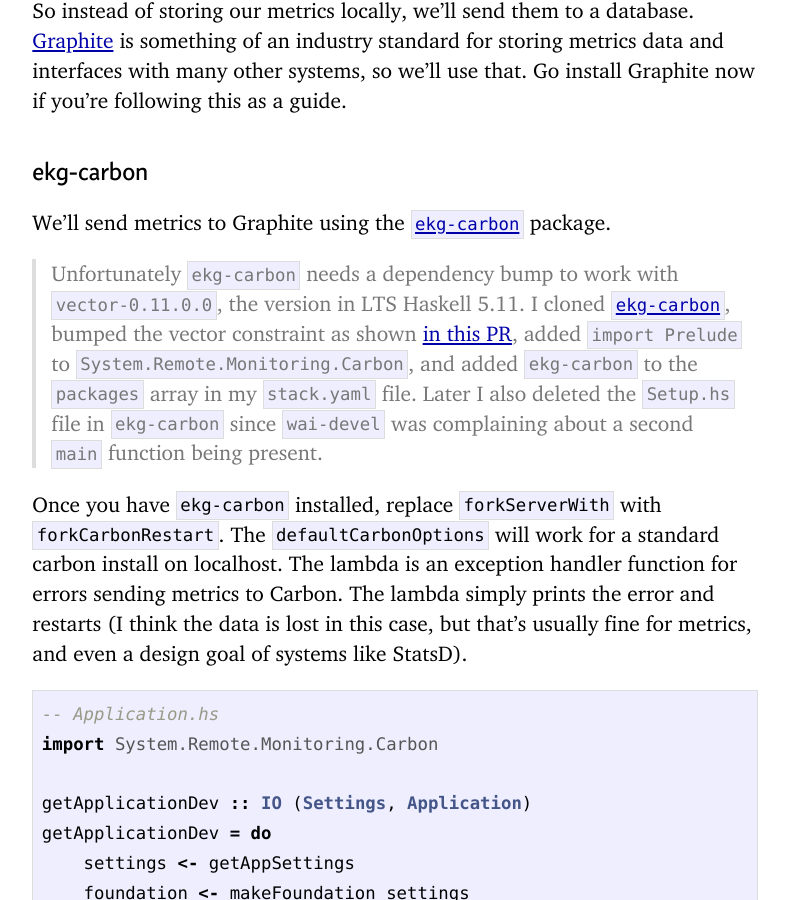
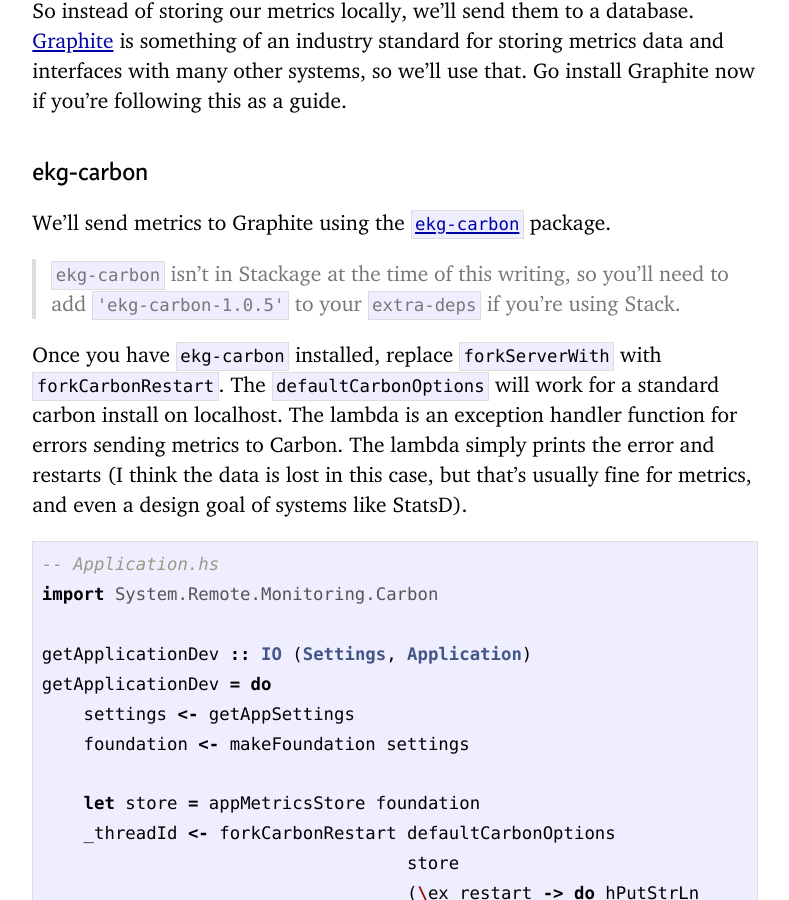
Before and after one commit to MaxGabriel/maxgabriel.github.com, a Jekyll site: the page built from _posts/2016-04-13-ekg-yesod.md, in a window 1280 px wide and 900 px high, scrolled down 7256 px. Shown: the whole window, without its empty margins (245-1034 px from the left). Built offline with Jekyll 4.4.1, drawn with Linux system fonts in a browser that asks for light colours.

Commit message:
Remove directions to install ekg-yesod as a local package, now that 1.0.5 is out

```diff
--- a/_posts/2016-04-13-ekg-yesod.md
+++ b/_posts/2016-04-13-ekg-yesod.md
@@ -182,7 +182,7 @@
 
 We'll send metrics to Graphite using the [`ekg-carbon`](https://hackage.haskell.org/package/ekg-carbon) package.
 
-> Unfortunately `ekg-carbon` needs a dependency bump to work with `vector-0.11.0.0`, the version in LTS Haskell 5.11. I cloned [`ekg-carbon`](https://github.com/ocharles/ekg-carbon), bumped the vector constraint as shown [in this PR](https://github.com/ocharles/ekg-carbon/pull/6/files), added `import Prelude` to `System.Remote.Monitoring.Carbon`, and added `ekg-carbon` to the `packages` array in my `stack.yaml` file. Later I also deleted the `Setup.hs` file in `ekg-carbon` since `wai-devel` was complaining about a second `main` function being present.
+> `ekg-carbon` isn't in Stackage at the time of this writing, so you'll need to add `'ekg-carbon-1.0.5'` to your `extra-deps` if you're using Stack.
 
 Once you have `ekg-carbon` installed, replace `forkServerWith` with `forkCarbonRestart`. The `defaultCarbonOptions` will work for a standard carbon install on localhost. The lambda is an exception handler function for errors sending metrics to Carbon. The lambda simply prints the error and restarts (I think the data is lost in this case, but that's usually fine for metrics, and even a design goal of systems like StatsD).
 
```
